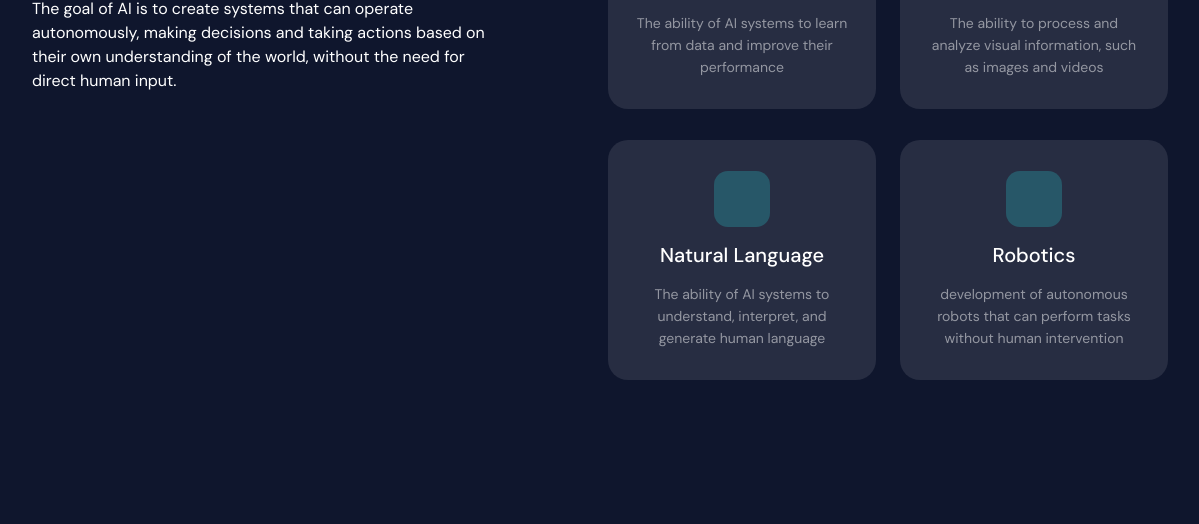
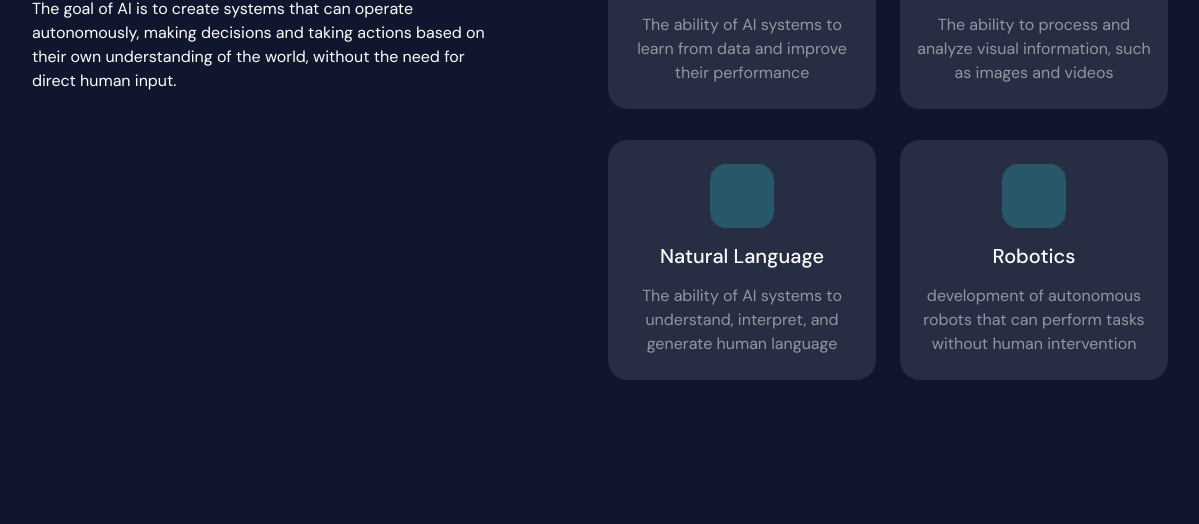
Before and after one commit to qkiczw/sekcja4obszarowAI-invo, a website built with Vite: page index.html in a window 1536 px wide. Shown: the part 276-800 px from the top of the page, without its empty margins (168-1367 px from the left). Built offline with nearby package versions, Linux system fonts and the light colour scheme; files whose address does not match are found by name.

Commit message:
Small fix - change font size and lineheight on the big screens.

```diff
--- a/src/pages/home-page/styles/home-page.scss
+++ b/src/pages/home-page/styles/home-page.scss
@@ -175,8 +175,18 @@ body {
         }
     }
     .box {
-        padding: 24px;
+        padding: 24px 16px;
         max-width: 268px;
         height: 240px;
+
+        &__icon {
+            width: 64px;
+            height: 64px;
+            border-radius: 16px;
+        }
+        &__text {
+            font-size: 16px;
+            line-height: 24px;
+        }
     }
 }
```
